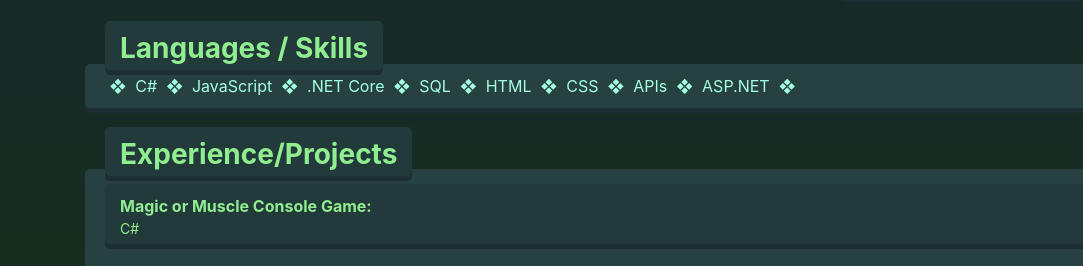
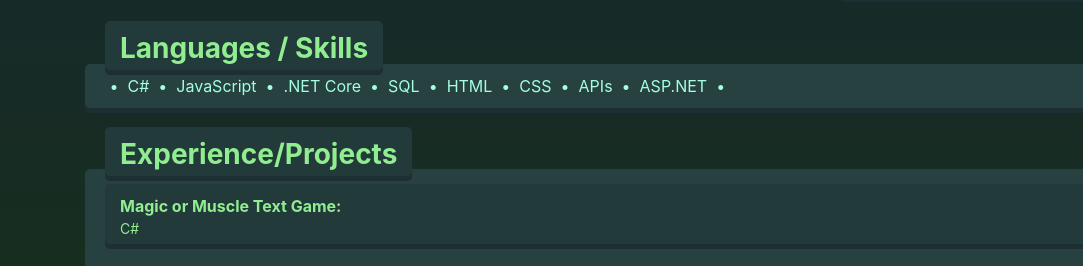
Before and after one commit to DaedalJS/DaedalJS.github.io, a plain HTML site: page index.html in a window 1280 px wide. Shown: the part 462-728 px from the top of the page, 0-1083 px from the left. Drawn offline with nearby package versions, Linux system fonts and the light colour scheme.

Commit message:
small changes for image character tests

```diff
--- a/index.html
+++ b/index.html
@@ -124,7 +124,7 @@
 			<div class="row">
 
 				<div class="col-fluid projT" id="project0">
-					<p class="t2"><b>Magic or Muscle Console Game:</b><a
+					<p class="t2"><b>Magic or Muscle Text Game:</b><a
 							href="https://github.com/DaedalJS/Magic-or-Muscle" target=blank>
 							<button class="floRight"><span class="fa fa-github"></span> LINK</button></a><br /><span
 							class="f2">C#</span></p>
--- a/style.css
+++ b/style.css
@@ -117,13 +117,13 @@ button:hover{
       the \00a0 code is for a space. if you want to mess with spacing or what have you.*/
 
   /* quad diamond pattern */
-  content: '\00a0\2756\00a0\00a0';
+  /* content: '\00a0\2756\00a0\00a0'; */
 
   /* small squares */
   /* content: '\00a0\25AA\00a0\00a0'; */
 
   /* round dots */
-  /* content: '\00a0\2022\00a0\00a0'; */
+  content: '\00a0\2022\00a0\00a0';
 }
 
 
```
